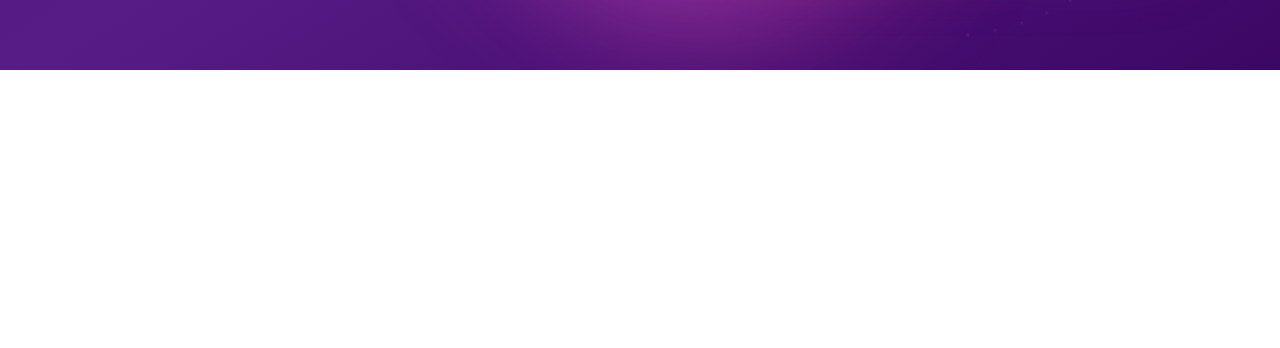
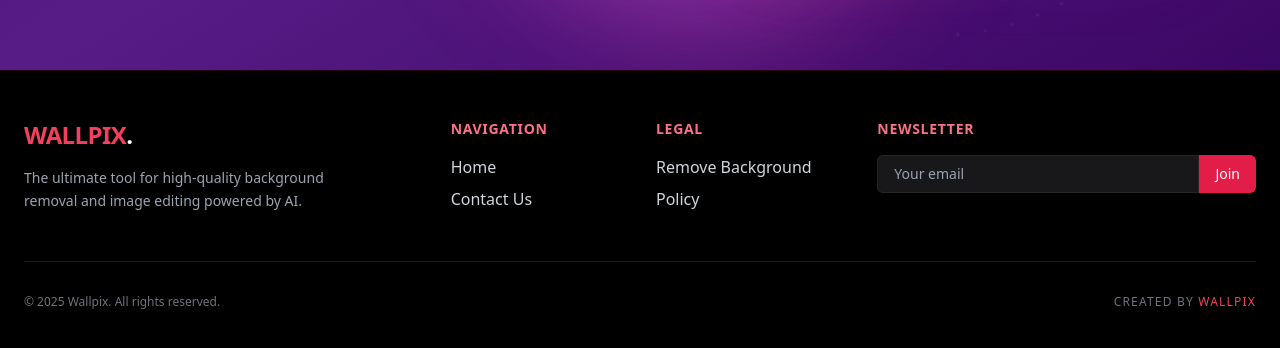
Before and after one commit to manji13/Wallpaper-Upload-Site, a React (Create React App) app in the folder frontend/: page / in a window 1280 px wide. Shown: the part 730-1078 px from the top of the page. Before the commit the page ends 800 px from the top, so only its background shows below. Built offline with nearby package versions, Linux system fonts and the light colour scheme.

Commit message:
add footer

```diff
--- /dev/null
+++ b/frontend/src/Components/footer.jsx
@@ -0,0 +1,65 @@
+import React from 'react';
+
+const Footer = () => {
+  const currentYear = 2025;
+
+  return (
+    <footer className="bg-black text-white py-12 px-6 border-t border-rose-900/30">
+      <div className="max-w-7xl mx-auto grid grid-cols-1 md:grid-cols-3 gap-12">
+
+        {/* Brand Section */}
+        <div className="space-y-4">
+          <h2 className="text-2xl font-bold text-rose-500 tracking-tight">
+            WALLPIX<span className="text-white">.</span>
+          </h2>
+          <p className="text-gray-400 text-sm leading-relaxed max-w-xs">
+            The ultimate tool for high-quality background removal and image editing powered by AI.
+          </p>
+        </div>
+
+        {/* Quick Links */}
+        <div className="grid grid-cols-2 gap-8">
+          <div>
+            <h3 className="text-rose-400 font-semibold mb-4 text-sm uppercase tracking-wider">Navigation</h3>
+            <ul className="space-y-2 text-gray-300">
+              <li><a href="/" className="hover:text-rose-500 transition-colors">Home</a></li>
+              <li><a href="/contact" className="hover:text-rose-500 transition-colors">Contact Us</a></li>
+            </ul>
+          </div>
+          <div>
+            <h3 className="text-rose-400 font-semibold mb-4 text-sm uppercase tracking-wider">Legal</h3>
+            <ul className="space-y-2 text-gray-300">
+              <li><a href="/removebackground" className="hover:text-rose-500 transition-colors">Remove Background</a></li>
+              <li><a href="/userpolicy" className="hover:text-rose-500 transition-colors">Policy</a></li>
+            </ul>
+          </div>
+        </div>
+
+        {/* Newsletter / Action */}
+        <div className="space-y-4">
+          <h3 className="text-rose-400 font-semibold text-sm uppercase tracking-wider">Newsletter</h3>
+          <div className="flex">
+            <input
+              type="email"
+              placeholder="Your email"
+              className="bg-zinc-900 border border-zinc-800 rounded-l-md px-4 py-2 w-full focus:outline-none focus:border-rose-500 text-sm"
+            />
+            <button className="bg-rose-600 hover:bg-rose-700 text-white px-4 py-2 rounded-r-md transition-all text-sm font-medium">
+              Join
+            </button>
+          </div>
+        </div>
+      </div>
+
+      {/* Bottom Bar */}
+      <div className="max-w-7xl mx-auto mt-12 pt-8 border-t border-zinc-900 flex flex-col md:flex-row justify-between items-center text-zinc-500 text-xs">
+        <p>© {currentYear} Wallpix. All rights reserved.</p>
+        <p className="mt-2 md:mt-0 uppercase tracking-widest font-medium">
+          Created by <span className="text-rose-500">Wallpix</span>
+        </p>
+      </div>
+    </footer>
+  );
+};
+
+export default Footer;
--- a/frontend/src/Pages/Home.jsx
+++ b/frontend/src/Pages/Home.jsx
@@ -2,6 +2,8 @@
 import { Link } from 'react-router-dom';
 import home_pageimg from "../Assets/home_pageimg.jpg"
 import Navbar from '../Components/Navbar.jsx';
+
+import Footer from '../Components/footer.jsx';
 
 const Home = () => {
     const [isLoaded, setIsLoaded] = useState(false);
@@ -12,6 +14,7 @@
     }, []);
 
     return (
+        <div>
             <div className="min-h-screen bg-gradient-to-br from-purple-950 via-purple-900 to-purple-950 relative overflow-hidden">
                 <Navbar />
                 {/* Animated Background Pattern */}
@@ -154,6 +157,8 @@
         }
       `}</style>
             </div>
+            <Footer />
+        </div>
     );
 };
 
--- a/frontend/src/Pages/Policy/UserPolicy.jsx
+++ b/frontend/src/Pages/Policy/UserPolicy.jsx
@@ -2,6 +2,8 @@
 import axios from "axios";
 import Usernab from "../../Components/Usernab";
 import { FileText, Shield, CheckCircle } from "lucide-react";
+
+import Footer from "../../Components/footer";
 
 const UserPolicy = () => {
   const [policies, setPolicies] = useState([]);
@@ -37,6 +39,7 @@
   }
 
   return (
+    <div>
     <div className="min-h-screen bg-gradient-to-br from-blue-50 via-purple-50 to-pink-50">
       <Usernab />
       <div className="max-w-5xl mx-auto px-4 py-12 pt-24">
@@ -120,6 +123,9 @@
         </div>
       </div>
     </div>
+
+    <Footer />
+    </div>
   );
 };
 
--- a/frontend/src/Pages/RemoveBackground.jsx
+++ b/frontend/src/Pages/RemoveBackground.jsx
@@ -5,6 +5,8 @@
 import axios from "axios";
 import "sweetalert2/dist/sweetalert2.min.css";
 import ChatBot from "../Pages/Chatbot.jsx";
+
+import Footer from "../Components/footer.jsx";
 
 const RemoveBackground = () => {
   const [image, setImage] = useState(null);
@@ -111,6 +113,7 @@
   };
 
   return (
+    <div>
       <div className="min-h-screen bg-gradient-to-br from-blue-50 via-white to-purple-50">
         <Usernab />
         <ChatBot />
@@ -249,8 +252,7 @@
                   <button
                     onClick={handleDownload}
                     disabled={downloading}
-                  className={`${
-                    downloading
+                    className={`${downloading
                         ? "bg-gray-400 cursor-not-allowed"
                         : "bg-gradient-to-r from-green-600 to-emerald-600 hover:shadow-lg transform hover:scale-105"
                       } text-white px-8 py-3 rounded-lg font-semibold transition-all duration-200 flex items-center gap-2`}
@@ -295,6 +297,9 @@
           </div>
         </div>
       </div>
+
+      <Footer />
+    </div>
   );
 };
 
--- a/frontend/src/Pages/Userpage.jsx
+++ b/frontend/src/Pages/Userpage.jsx
@@ -5,6 +5,8 @@
 import Usernab from "../Components/Usernab";
 import ChatBot from "../Pages/Chatbot.jsx"; // ✅ 1. Import ChatBot here
 import "sweetalert2/dist/sweetalert2.min.css";
+
+import Footer from "../Components/footer.jsx";
 
 // Import the video properly
 import video1 from "../Assets/backgroundImage.mp4";
@@ -97,6 +99,7 @@
   }
 
   return (
+    <div>
     <div className="animate-fade-in relative"> {/* Added relative for safety */}
       <Usernab />
 
@@ -231,6 +234,8 @@
         .animate-pulse-gentle { animation: pulseGentle 2s infinite; }
       `}</style>
     </div>
+    <Footer />
+    </div>
   );
 };
 
--- a/frontend/src/Pages/contactus.jsx
+++ b/frontend/src/Pages/contactus.jsx
@@ -2,6 +2,8 @@
 import axios from "axios";
 import Usernab from "../Components/Usernab";
 import { motion } from "framer-motion"; // Import Framer Motion
+
+import Footer from "../Components/footer";
 
 const Contactus = () => {
   const [formData, setFormData] = useState({ name: "", email: "", message: "" });
@@ -45,6 +47,7 @@
   };
 
   return (
+    <div>
     <div className="min-h-screen flex flex-col bg-gradient-to-br from-gray-50 to-blue-50">
       <Usernab />
 
@@ -144,6 +147,8 @@
         </motion.div>
       </div>
     </div>
+ <Footer />
+    </div>
   );
 };
 
```
Also changed, not shown: 2 other files (tests, documents, lock files or other folders). Lines whose indentation alone changed are shown as unchanged.
